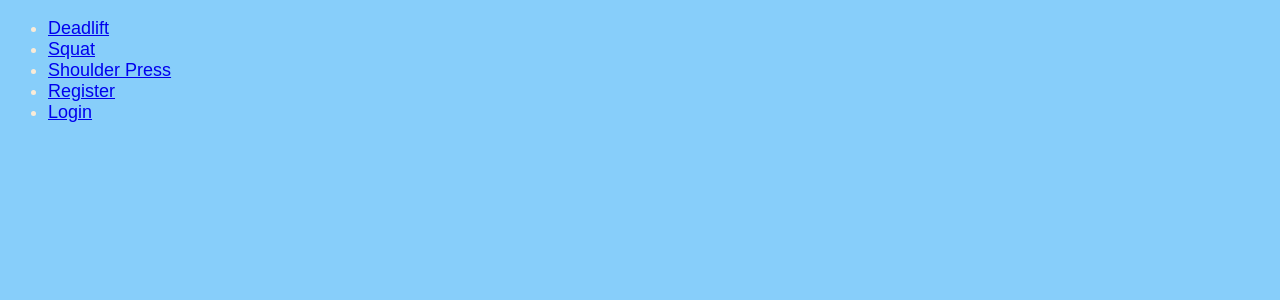
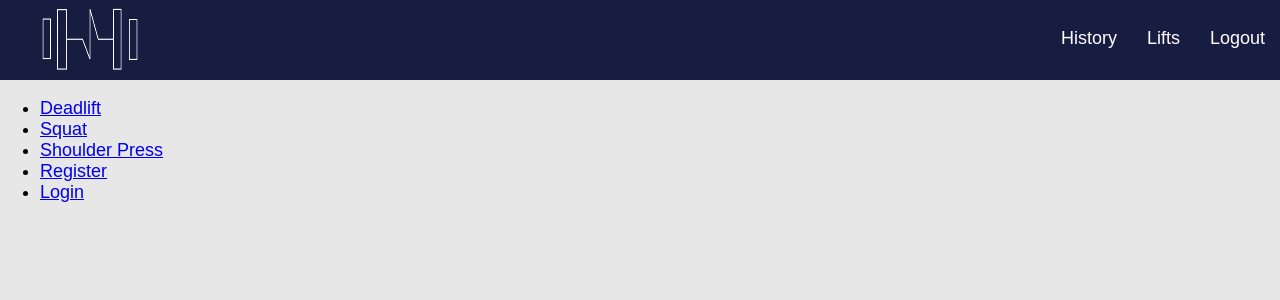
Before and after one commit to MarkByrneDKIT/GymVision, a React (Create React App) app in the folder app/: page /home in a window 1280 px wide. Shown: the top 300 px of the page. Built offline with nearby package versions, Linux system fonts and the light colour scheme.

Commit message:
Feature[Website]: Added Navbar and fixed CSS

```diff
--- /dev/null
+++ b/app/src/components/Navbar/Navbar.jsx
@@ -0,0 +1,15 @@
+import React from 'react'
+import './navbar.css'
+import logo from '../../pages/Images/logo-white.png'
+
+export default function Navbar() {
+  return (
+    <div className='navbar'>
+
+        <a href='/home'><img src={logo}></img></a>
+        <a className="links" href='/login'>Logout</a>
+        <a className="links" href='/LiftSelection'>Lifts</a>
+        <a className="links" href='/history'>History</a>
+    </div>
+  )
+}
--- /dev/null
+++ b/app/src/components/Navbar/navbar.css
@@ -0,0 +1,24 @@
+.navbar{
+    height: 80px;
+    width: 100%;
+    background-color: #171d41;
+    margin: 0;
+}
+
+.navbar img{
+    height: 75px;
+    width: 100px;
+    margin-left: 40px;
+}
+
+.links{
+    margin: 27.5px 0px;
+    padding: 0 15px;
+    float:right;
+    font-size: 18px;
+    color: white;
+    display: flex;
+    align-items: center;
+    justify-content: center;
+    text-decoration: none;
+}
--- /dev/null
+++ b/app/src/pages/homepage.css
@@ -0,0 +1,4 @@
+.container{
+    background-color: #e7e7e7;
+    height: 100vh;
+}
--- a/app/src/pages/homepage.jsx
+++ b/app/src/pages/homepage.jsx
@@ -1,10 +1,14 @@
 import { useRef } from "react"
+import './homepage.css'
 import axios from "axios";
 import { useNavigate } from "react-router";
 import { Link } from 'react-router-dom';
+import Navbar from '../components/Navbar/Navbar'
 
 export default function Homepage() {
     return (
+        <div className="container">
+        <Navbar/>
         <ul>
         {/*  <li class="scroll-to-section"><a href="/" class="active">Home</a></li>
          <li class="scroll-to-section"><a href="/graph/">Graph</a></li>
@@ -19,5 +23,6 @@ export default function Homepage() {
         <li><Link to="/login">Login</Link></li>
         {/* <Link to="/liftselection">Deadlift</Link> */}
     </ul>
+    </div>
      );
 }
--- a/app/src/pages/lift/history.jsx
+++ b/app/src/pages/lift/history.jsx
@@ -1,4 +1,5 @@
 import {Button} from '@mui/material'
+import Navbar from "../../components/Navbar/Navbar";
 
 export default function History()   {
 
@@ -12,6 +13,7 @@ export default function History()   {
     return (
 
         <tbody>
+          <Navbar/>
           {sessions.map(session => (
             <tr>{session}</tr>
           ))}
--- a/app/src/pages/lift/lift.css
+++ b/app/src/pages/lift/lift.css
@@ -5,19 +5,24 @@ form {
 
 
 /* Set a style for all buttons */
-  button {
+.button {
   background-color: #38accf;
   color: white;
   padding: 14px 20px;
   margin: 8px 0;
   border: none;
   cursor: pointer;
-    width: 100%;
+  width: 20%;
   font-size: large;
+  margin: 25px 40%;
+  display: flex;
+  align-items: center;
+  justify-content: center;
+  text-decoration: none;
 }
 
 /* Add a hover effect for buttons */
-  button:hover {
+.button:hover {
   opacity: 0.8;
 }
 
@@ -29,7 +34,7 @@ form {
 }
 
 
-  .start-button{
+.start-button {
   position: center;
 }
 
@@ -47,7 +52,7 @@ form {
   box-sizing: border-box;
 }
 
-      .PickLift{
+.PickLift {
   font-size: 30px;
   font-weight: 800;
   width: 100%;
@@ -56,7 +61,7 @@ text-align: center;
   color: black;
 }
 
-      .button2{
+.button2 {
   font-size: larger;
   padding: 0%;
   color: #000;
--- a/app/src/pages/lift/liftSelection.jsx
+++ b/app/src/pages/lift/liftSelection.jsx
@@ -1,21 +1,22 @@
 import "./lift.css"
 import { useRef } from "react"
-import {loginCall} from "../../apiCalls"
-import { useContext} from "react"
+import { loginCall } from "../../apiCalls"
+import { useContext } from "react"
 import { AuthContext } from "../../context/AuthContext";
+import Navbar from "../../components/Navbar/Navbar";
 
 
 export default function LiftSelection() {
 
-    return(
+    return (
 
         <div>
-                <h1 className="loginLogo">SetStats</h1>
-                <h2 className="PickLift">Choose your lift</h2>
-            <button>Deadlift</button>
-            <button>Squat</button>
-            <button>Shoulder Press</button>
-            <button2>View Lift History</button2>
+            <Navbar/>
+            <h1 className="loginLogo">SetStats</h1>
+            <h2 className="PickLift">Choose your lift</h2>
+            <a href='/squat' className="button">Squat</a>
+            <button href='/squat' className="button">Deadlift</button>
+            <button href='/squat' className="button">Shoulder Press</button>
         </div>
 
     );
--- a/app/src/pages/lift/squat.jsx
+++ b/app/src/pages/lift/squat.jsx
@@ -2,6 +2,7 @@ import "./lift.css"
 import { useRef } from "react"
 import axios from "axios";
 import { useNavigate } from "react-router";
+import Navbar from "../../components/Navbar/Navbar";
 
 export default function Squat() {
     const handleClick = async (e) => {
@@ -22,6 +23,7 @@ export default function Squat() {
       }
     return(
                 <div>
+                  <Navbar/>
 				        <h1>Rep:<span id="r"></span></h1>
 				        <h1>Set:<span id="s"></span></h1>
                 <form onSubmit={handleClick}>
--- a/app/src/pages/loginRegister/login.css
+++ b/app/src/pages/loginRegister/login.css
@@ -84,7 +84,7 @@
 
 
   body{
-    background-color: lightskyblue;
+    background-color: #e7e7e7;
   }
 
   .loginRegisterButton{
@@ -108,7 +108,7 @@ body
   body {
     font-family: Arial, Helvetica, sans-serif;
     font-size: large;
-    color: antiquewhite;
+    margin: 0;
   }
 
   /* Float four columns side by side */
--- a/app/src/pages/loginRegister/register.jsx
+++ b/app/src/pages/loginRegister/register.jsx
@@ -2,6 +2,7 @@ import "./register.css";
 import { useRef } from "react"
 import axios from "axios";
 import { useNavigate } from "react-router";
+import Navbar from "../../components/Navbar/Navbar";
 
 export default function Register() {
   const username = useRef();
```
Also changed, not shown: app/src/pages/Images/logo-white.png (added), app/src/pages/Images/setstats-logo-transparent.png (added). Lines whose indentation alone changed are shown as unchanged.
